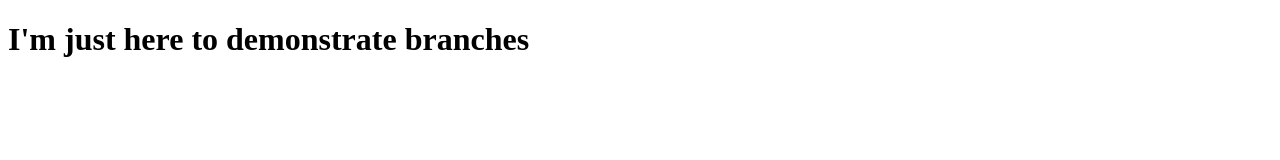
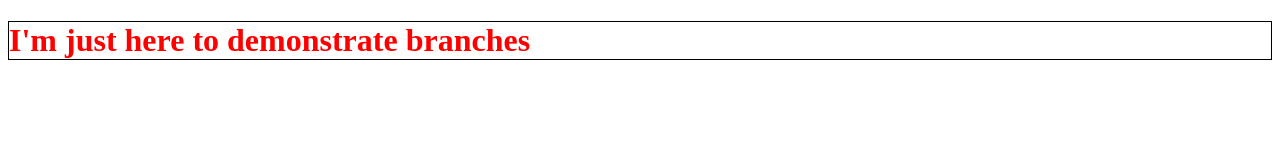
Before and after one commit to Thunderducky/branch_example, a plain HTML site: page index.html in a window 1280 px wide. Drawn offline with Linux system fonts and the light colour scheme.

Commit message:
added some styles

```diff
--- a/index.html
+++ b/index.html
@@ -5,8 +5,14 @@
     <meta name="viewport" content="width=device-width, initial-scale=1.0">
     <meta http-equiv="X-UA-Compatible" content="ie=edge">
     <title>My Title</title>
+    <style>
+        .awesome-text {
+            color:red;
+            border: 1px solid black;
+        }
+    </style>
 </head>
 <body>
-    <h1>I'm just here to demonstrate branches</h1>
+    <h1 class="awesome-text">I'm just here to demonstrate branches</h1>
 </body>
 </html>
```
